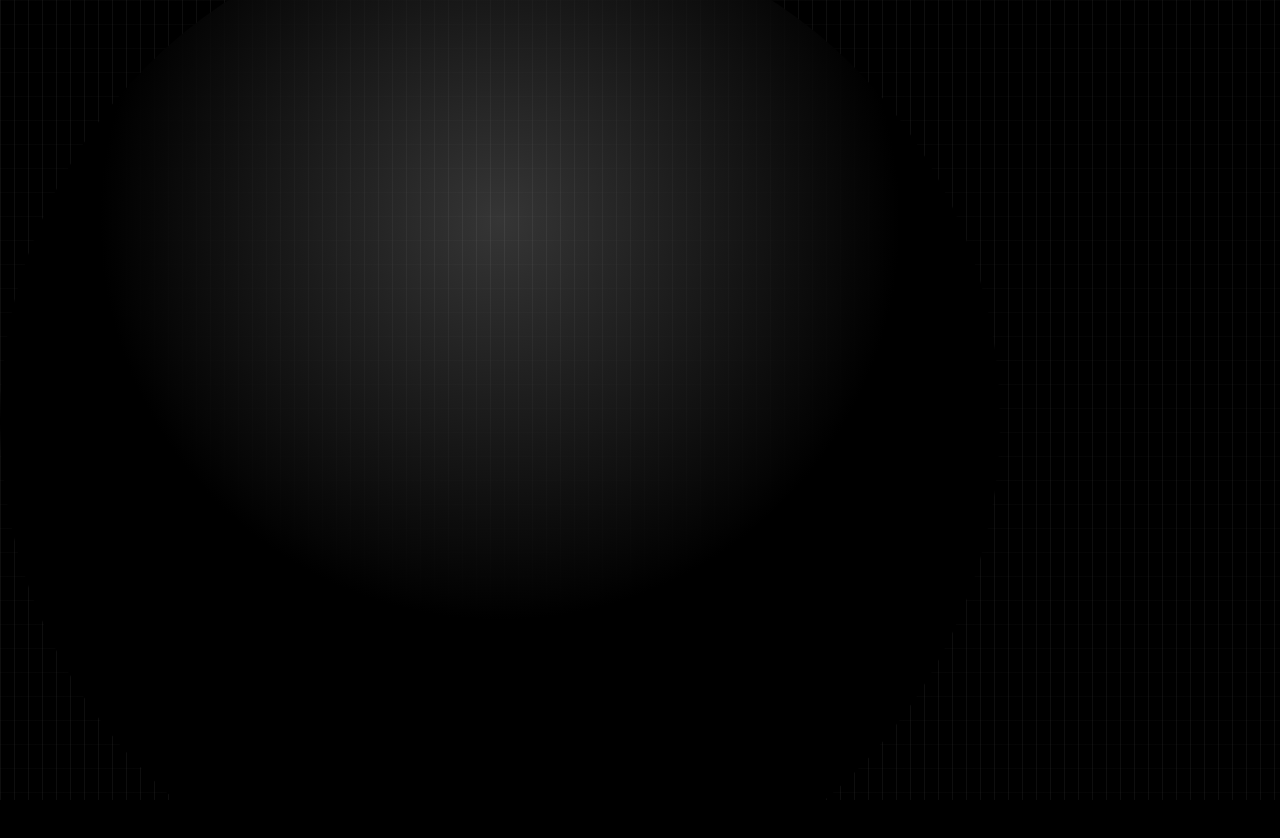
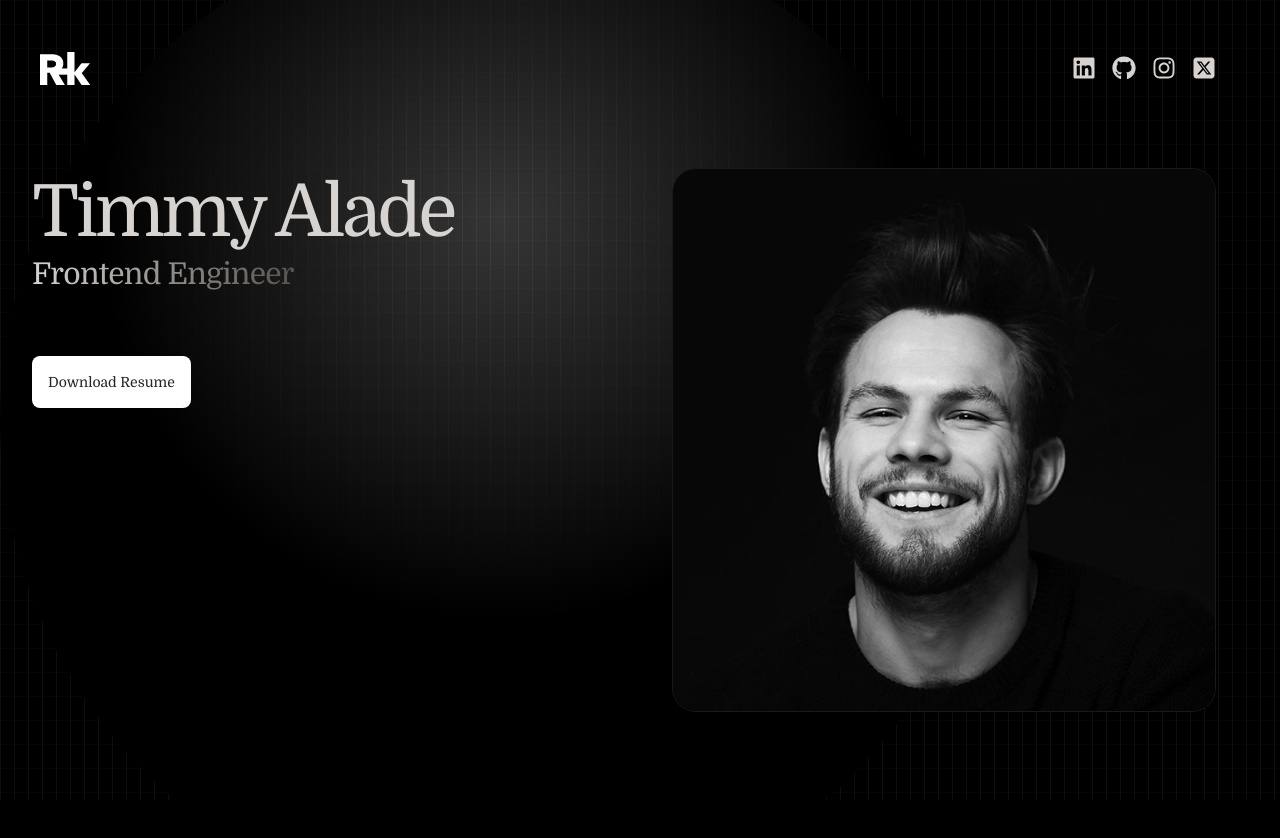
Before and after one commit to Timmydrax/Portfolio-2.0, a React (Vite) app: page / in a window 1280 px wide. Shown: the top 838 px of the page. Before the commit the page ends 800 px from the top, so only its background shows below. Built offline with nearby package versions, Linux system fonts and the light colour scheme.

Commit message:
CHORE: Added Nav and Hero section

```diff
--- a/src/App.jsx
+++ b/src/App.jsx
@@ -1,4 +1,4 @@
-import { Navbar } from "./components";
+import { Hero, Navbar } from "./components";
 
 const App = () => {
   return (
@@ -11,9 +11,10 @@ const App = () => {
           </div>
         </div>
 
-        <div className="container mx-auto px-8">
+        <section className="container mx-auto px-8">
           <Navbar />
-        </div>
+          <Hero />
+        </section>
       </div>
     </>
   );
--- /dev/null
+++ b/src/components/Hero.jsx
@@ -0,0 +1,50 @@
+import profilePic from "../assets/raviKumarProfile.webp";
+import { HERO_CONTENT } from "../constants";
+
+const Hero = () => {
+  return (
+    <>
+      <section className="pb-4 lg:mb-36">
+        <div className="flex flex-wrap lg:flex-row-reverse">
+          <div className="w-full lg:w-1/2">
+            <div className="flex justify-center lg:p-8 ">
+              <img
+                src={profilePic}
+                alt="A 3D picture of Timmy Alade"
+                className="border border-stone-900 rounded-3xl"
+              />
+            </div>
+          </div>
+
+          <div className="w-full lg:w-1/2">
+            <div className="flex flex-col items-center lg:items-start mt-10">
+              <h1 className="pb-2 text-4xl tracking-tighter lg:text-7xl">
+                {" "}
+                Timmy Alade
+              </h1>
+              <span className="bg-gradient-to-r from-stone-300 to-stone-600 bg-clip-text text-3xl tracking-tight text-transparent">
+                Frontend Engineer
+              </span>
+              <p className="my-2 max-w-lg py-6 text-xl leading-relaxed tracking-tighter">
+                {HERO_CONTENT}
+              </p>
+
+              <a
+                href="/resume.pdf"
+                target="_blank"
+                rel="noopener noreferrer"
+                download
+                className="bg-white rounded-lg p-4 text-sm text-stone-800 mb-10"
+              >
+                {" "}
+                Download Resume
+              </a>
+            </div>
+          </div>
+        </div>
+      </section>
+    </>
+  );
+};
+
+export default Hero;
--- a/src/components/Navbar.jsx
+++ b/src/components/Navbar.jsx
@@ -1,8 +1,57 @@
+import { FaGithub, FaInstagram, FaLinkedin, FaTwitter } from "react-icons/fa";
+import logo from "../assets/raviKumarLogo.webp";
+import { FaSquareXTwitter, FaX } from "react-icons/fa6";
+
 const Navbar = () => {
   return (
     <>
-      <nav className="flex item-center justify-between py-6">
-        <div className="flex flex-shrink-0 items-center"></div>
+      <nav className="flex flex-row items-center justify-between py-6">
+        <div className="flex flex-shrink-0 items-center">
+          <a href="/" aria-label="Home-page">
+            <img
+              src={logo}
+              alt="The brand logo for the portfolio"
+              className="mx-2"
+              width={50}
+              height={32}
+            />
+          </a>
+        </div>
+
+        <div className="m-8 flex items-center justify-center gap-4 text-2xl">
+          <a
+            href="https://www.linkedin.com/in/alade-pelumi-99177b250/"
+            target="_blank"
+            rel="noopener noreferrer"
+            aria-label="LinkedIn"
+          >
+            <FaLinkedin />
+          </a>
+          <a
+            href="https://github.com/Timmydrax"
+            target="_blank"
+            rel="noopener noreferrer"
+            aria-label="Github"
+          >
+            <FaGithub />
+          </a>
+          <a
+            href="https://www.instagram.com/timmydrax101?igsh=MTRzNmI5em1nb2JsZQ=="
+            target="_blank"
+            rel="noopener noreferrer"
+            aria-label="Instagram"
+          >
+            <FaInstagram />
+          </a>
+          <a
+            href="https://x.com/DraxTimmy"
+            target="_blank"
+            rel="noopener noreferrer"
+            aria-label="Twitter/X"
+          >
+            <FaSquareXTwitter />
+          </a>
+        </div>
       </nav>
     </>
   );
--- a/src/components/index.jsx
+++ b/src/components/index.jsx
@@ -1 +1,2 @@
 export { default as Navbar } from "./Navbar";
+export { default as Hero } from "./Hero";
```
Also changed, not shown: src/components/Technologies.jsx (added).
